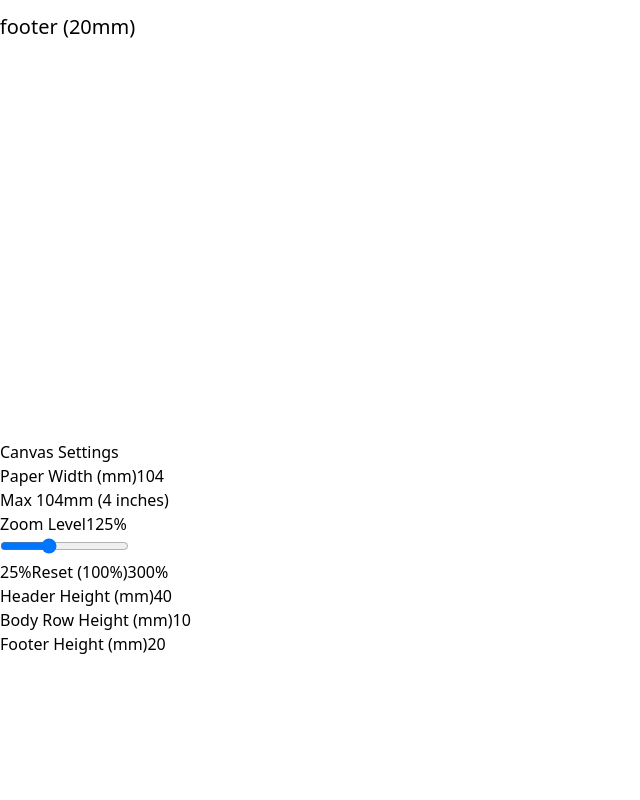
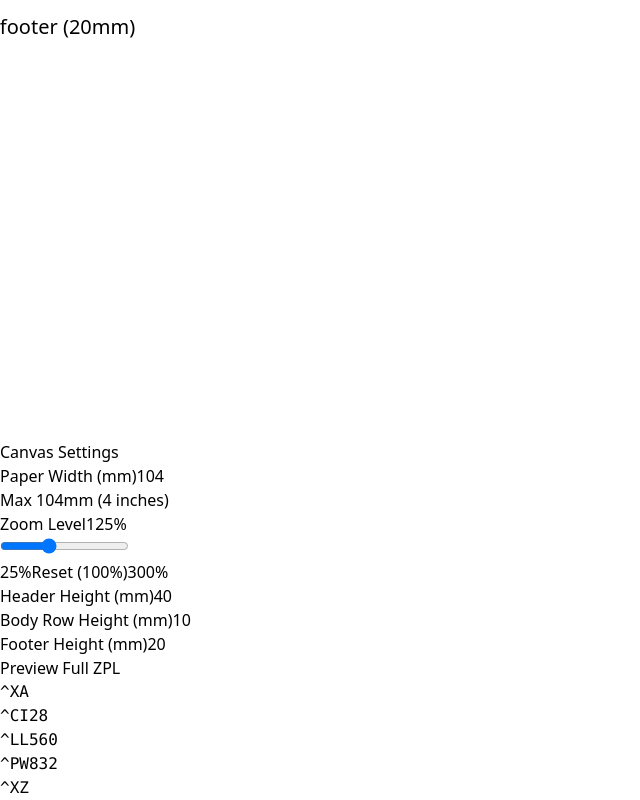
Before and after one commit to alihaluk/z-composer, a React (Vite) app: page / in a window 1280 px wide. Shown: the part 585-1385 px from the top of the page, without its empty margins (0-640 px from the left). Before the commit the page ends 1241 px from the top, so only its background shows below. Built offline with nearby package versions, Linux system fonts and the light colour scheme.

Commit message:
UI: Context-aware ZPL Preview (Element vs Full Doc)

```diff
--- a/src/components/PropertiesPanel.tsx
+++ b/src/components/PropertiesPanel.tsx
@@ -3,7 +3,7 @@ import { Label } from './ui/Label';
 import { Input } from './ui/Input';
 import { Button } from './ui/Button';
 import { Select } from './ui/Select';
-import { generateZPL } from '../lib/zplGenerator';
+import { generateZPL, generateElementZPL } from '../lib/zplGenerator';
 import { GLOBAL_DATA_SOURCES, ALL_DATA_SOURCES } from '../lib/dataSources';
 
 export const PropertiesPanel = () => {
@@ -89,6 +89,13 @@ export const PropertiesPanel = () => {
             onChange={(e) => setSectionHeight('footer', Math.min(500, Number(e.target.value)))}
           />
         </div>
+
+        <div className="pt-4 border-t mt-4 space-y-2">
+          <p className="text-[10px] text-gray-400 uppercase font-bold mb-1">Preview Full ZPL</p>
+          <pre className="text-[9px] bg-gray-50 p-2 border rounded overflow-x-auto text-gray-600 font-mono h-32">
+            {generateZPL(header, body, footer, 1, false, canvasWidth)}
+          </pre>
+        </div>
       </div>
     );
   }
@@ -99,7 +106,18 @@ export const PropertiesPanel = () => {
 
   if (!element) return <div className="p-4">Element not found</div>;
 
-  const zplCode = generateZPL(header, body, footer, 1, false, canvasWidth);
+  // Generate ZPL for this specific element only
+  // We use 0 offset because we just want to see the command itself, relative to canvas (or 0,0?)
+  // Actually, keeping its absolute position (y) is better for context.
+  // But wait, if it's in body, y is relative to section start.
+  // The generateElementZPL takes offsetYMm.
+  // If we want to show "what this element generates", we should probably use its actual context?
+  // Or just 0 to keep it simple?
+  // Let's use 0 for now as it shows the ^FO command with current x,y.
+  // Wait, y in canvas state is pixels relative to section top.
+  // generateElementZPL adds offsetYMm (converted to dots) to y (converted to dots).
+  // So passing 0 is fine, it will show ^FOx,y where y is section-relative.
+  const zplCode = generateElementZPL(element, false, 0);
 
   const handleChange = (key: string, value: any) => {
     console.log(`Updating element ${selectedElementId} in ${selectedSection}: ${key} =`, value);
--- a/src/lib/zplGenerator.ts
+++ b/src/lib/zplGenerator.ts
@@ -27,24 +27,12 @@ function getOrientation(rotation: number = 0): string {
 
 import { MOCK_DATA_ROWS, MOCK_GLOBAL_DATA } from './dataSources';
 
-export function generateZPL(
-    header: SectionState,
-    body: SectionState,
-    footer: SectionState,
-    mockItems: number = 3,
+export function generateElementZPL(
+    el: CanvasElement,
     useMockData: boolean = false,
-    canvasWidth: number = 104
+    offsetYMm: number = 0,
+    localData?: any
 ): string {
-    let zpl = '^XA\n^CI28\n'; // Start, UTF-8
-
-    // 1. Calculate Total Height for ^LL
-    // Header + Body * N + Footer
-    const totalHeightMm = header.height + (body.height * mockItems) + footer.height;
-    zpl += `^LL${mmToDots(totalHeightMm)}\n`;
-    zpl += `^PW${mmToDots(canvasWidth)}\n`; // Print Width
-
-    // Helper to render an element at offsetY (mm)
-    const renderElement = (el: CanvasElement, offsetYMm: number, localData?: any) => {
     const xDots = pxToDots(el.x);
     const yDots = mmToDots(offsetYMm) + pxToDots(el.y);
     const fontSizeDots = ptToDots(el.fontSize || 12);
@@ -125,11 +113,27 @@ export function generateZPL(
         command += `^FD${content}^FS`;
     }
     return command + '\n';
-    };
+}
+
+export function generateZPL(
+    header: SectionState,
+    body: SectionState,
+    footer: SectionState,
+    mockItems: number = 3,
+    useMockData: boolean = false,
+    canvasWidth: number = 104
+): string {
+    let zpl = '^XA\n^CI28\n'; // Start, UTF-8
+
+    // 1. Calculate Total Height for ^LL
+    // Header + Body * N + Footer
+    const totalHeightMm = header.height + (body.height * mockItems) + footer.height;
+    zpl += `^LL${mmToDots(totalHeightMm)}\n`;
+    zpl += `^PW${mmToDots(canvasWidth)}\n`; // Print Width
 
     // 2. Render Header
     header.elements.forEach(el => {
-        zpl += renderElement(el, 0);
+        zpl += generateElementZPL(el, useMockData, 0);
     });
 
     // 3. Render Body (Loop)
@@ -140,14 +144,14 @@ export function generateZPL(
         const mockRowData = useMockData ? MOCK_DATA_ROWS[i % MOCK_DATA_ROWS.length] : undefined;
 
         body.elements.forEach(el => {
-            zpl += renderElement(el, rowOffsetMm, mockRowData);
+            zpl += generateElementZPL(el, useMockData, rowOffsetMm, mockRowData);
         });
     }
 
     // 4. Render Footer
     const footerOffsetMm = header.height + (itemsToRender * body.height);
     footer.elements.forEach(el => {
-        zpl += renderElement(el, footerOffsetMm);
+        zpl += generateElementZPL(el, useMockData, footerOffsetMm);
     });
 
     zpl += '^XZ';
```
Lines whose indentation alone changed are shown as unchanged.
